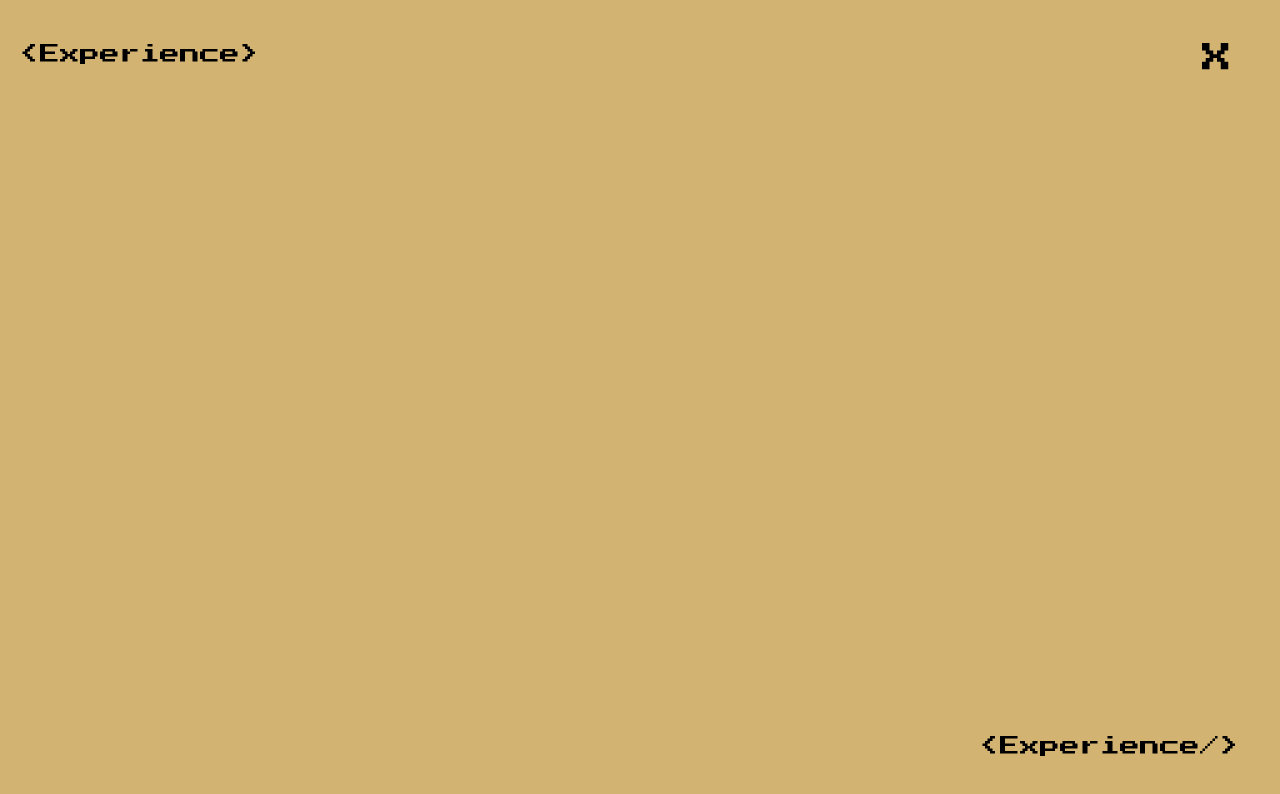
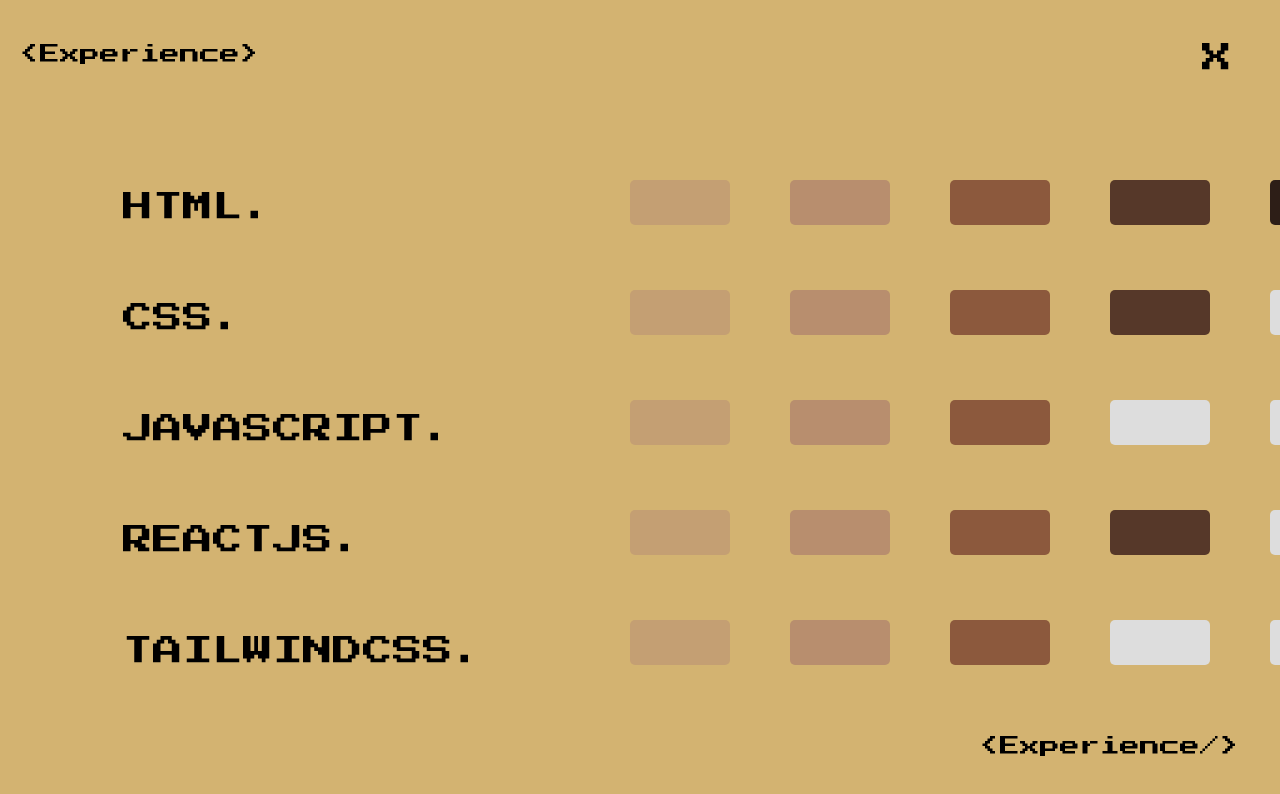
Before and after one commit to Moh-alshaibi/My-Portfolio-, a React (Vite) app: page /experience in a window 1280 px wide. Shown: the top 794 px of the page. Built offline with nearby package versions, Linux system fonts and the light colour scheme.

Commit message:
Finished experience page

```diff
--- a/src/index.css
+++ b/src/index.css
@@ -18,7 +18,6 @@
   margin-left: 250px;
   width: 25%;
   height: 100px;
-
 }
 
 .aboutmep2{
@@ -26,15 +25,12 @@
   margin-left: 250px;
   width: 27%;
   height: 100px;
-
 }
 
 .aboutmep3{
   margin-top: 70px;
   margin-left: 780px;
   width: 28%;
-
-
 }
 
 .grid-container {
@@ -44,7 +40,7 @@
   gap: 50px;
   margin-top: 150px;
   margin-left: 230px;
-
+  overflow: hidden;
 }
 
 .grid-item {
@@ -56,6 +52,34 @@
   transform: scale(1.1);
   box-shadow: 0 0 10px rgba(0, 0, 0, 0.3);
   transition: 0.8s;
+}
+
+.grid-container-exp {
+  display: grid;
+  grid-template-columns: repeat(5, 150px);
+  grid-template-rows: repeat(5, 100px);
+  gap: 10px;
+  margin-top: 180px;
+  margin-left: 630px;
+}
+
+.grid-item-exp {
+  background-color: black;
+  border-radius: 5px;
+  width: 100px;
+  height: 45px;
+}
+
+.writing-container-exp {
+  position: absolute;
+  top: 152px;
+  left: 90px;
+}
+
+.writing-text-exp {
+  font-size: 30px;
+  color: #000;
+  padding: 33px;
 }
 
 ::selection {
--- a/src/pages/Contacts.jsx
+++ b/src/pages/Contacts.jsx
@@ -6,6 +6,7 @@
   const [name, setName] = useState("");
   const [email, setEmail] = useState("");
   const [message, setMessage] = useState("");
+
 
   const handleClosePage = () => {
     setShowPage(false);
--- a/src/pages/Experience.jsx
+++ b/src/pages/Experience.jsx
@@ -8,12 +8,53 @@
     setShowPage(false);
   };
 
+  const Grid = () => {
+    const colors = [
+      "#C49F73",
+      "#B88E6E",
+      "#8C593D",
+      "#563829",
+      "#2D1E17",
+      "#C49F73",
+      "#B88E6E",
+      "#8C593D",
+      "#563829",
+      "#DDDDDD",
+      "#C49F73",
+      "#B88E6E",
+      "#8C593D",
+      "#DDDDDD",
+      "#DDDDDD",
+      "#C49F73",
+      "#B88E6E",
+      "#8C593D",
+      "#563829",
+      "#DDDDDD",
+      "#C49F73",
+      "#B88E6E",
+      "#8C593D",
+      "#DDDDDD",
+      "#DDDDDD",
+    ];
+
+    return (
+      <div className="grid-container-exp">
+        {colors.map((color, index) => (
+          <div
+            key={index}
+            className="grid-item-exp"
+            style={{ backgroundColor: color }}
+          ></div>
+        ))}
+      </div>
+    );
+  };
+
   return (
     <>
       {showPage && (
         <div>
           <div>
-
             <Link
               to="/home"
               className="absolute top-8 right-10 text-3xl p-2 hover:text-yellow-900 cursor-pointer"
@@ -28,6 +69,14 @@
           <div className="absolute top-10 left-5 text-xl">
             <p>{"<Experience>"}</p>
           </div>
+          <div className="writing-container-exp">
+            <p className="writing-text-exp">HTML.</p>
+            <p className="writing-text-exp">CSS.</p>
+            <p className="writing-text-exp">JAVASCRIPT.</p>
+            <p className="writing-text-exp">REACTJS.</p>
+            <p className="writing-text-exp">TAILWINDCSS.</p>
+          </div>
+          <Grid />
         </div>
       )}
     </>
```
